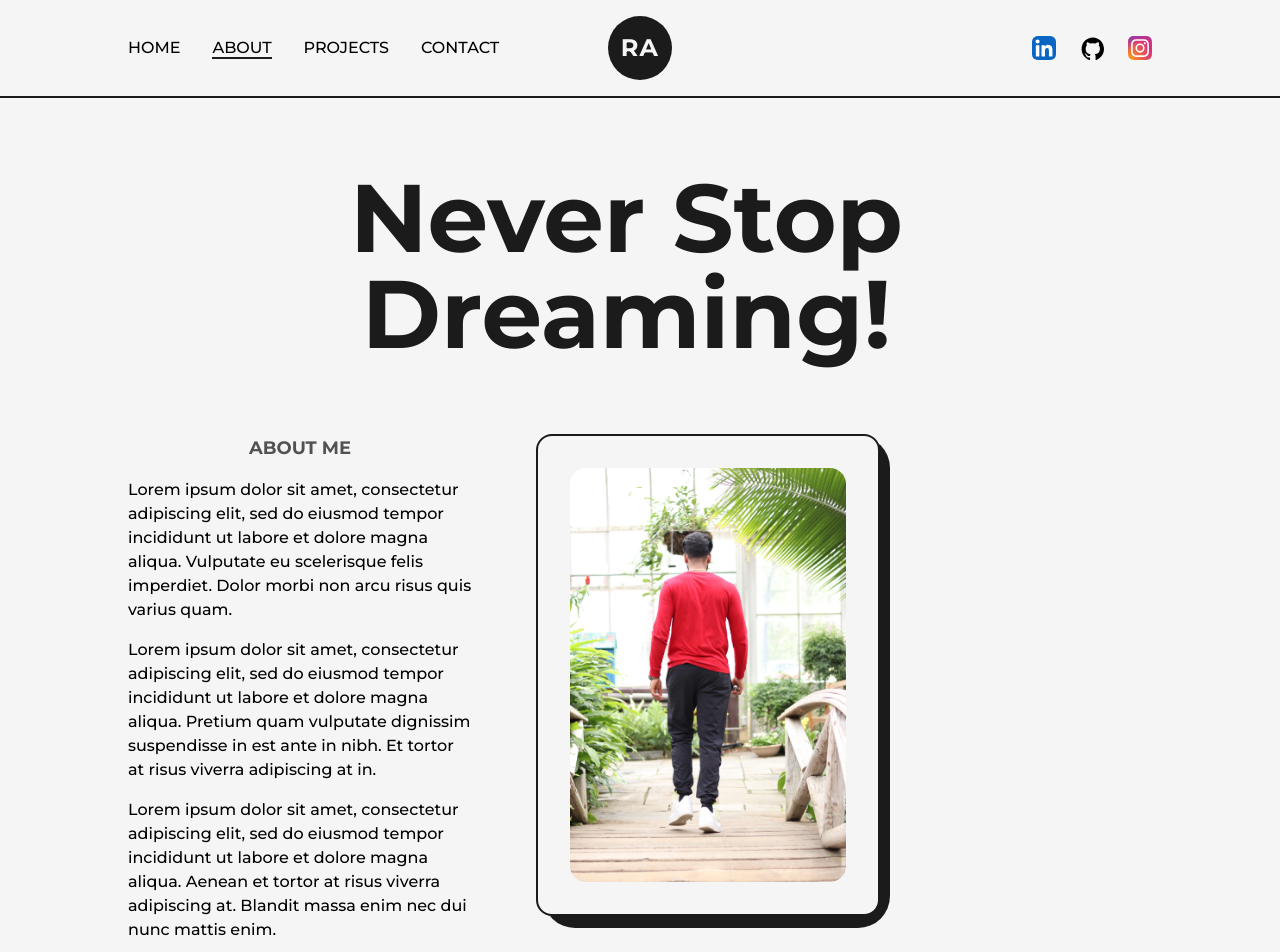
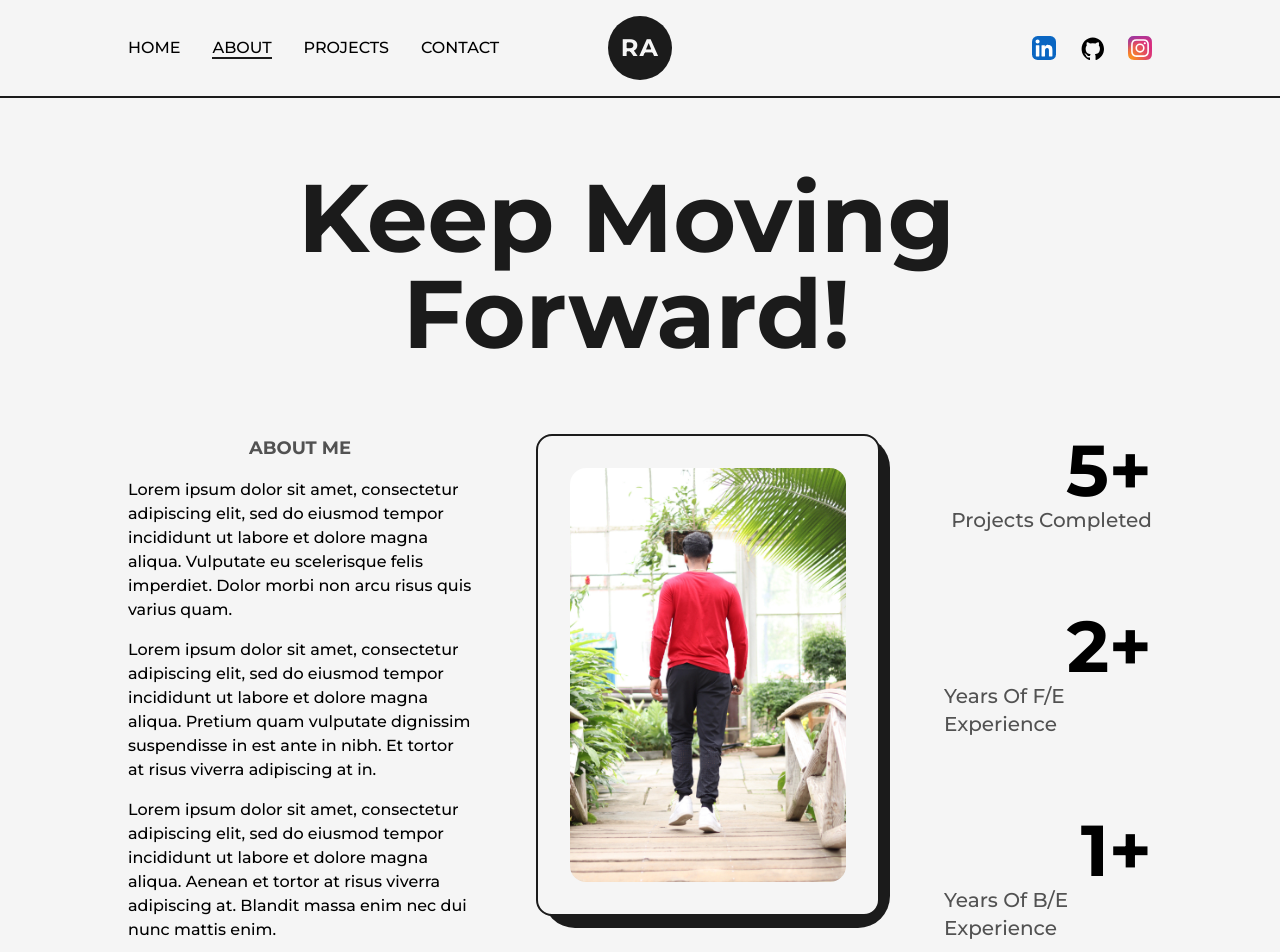
Before and after one commit to ryanabeysinghe/Personal-Portfolio, a Next.js app: page /about in a window 1280 px wide. Shown: the top 952 px of the page. Built offline with nearby package versions, Linux system fonts and the light colour scheme.

Commit message:
adding pfp, biography, and metrics for about page

```diff
--- /dev/null
+++ b/src/components/Skills.js
@@ -0,0 +1,11 @@
+import React from 'react'
+
+const Skills = () => {
+  return (
+    <>
+
+    </>
+  );
+};
+
+export default Skills
--- a/src/pages/about.js
+++ b/src/pages/about.js
@@ -1,9 +1,37 @@
-import React from 'react'
+import React, { useRef, useEffect } from 'react'
 import Head from 'next/head'
 import TextAnimation from '@/components/TextAnimation'
-import Layout from '@/components/Layout';
+import Layout from '@/components/Layout'
 import portraitPicture from '../../public/images/profile/portraitPicture.jpg'
-import Image from 'next/image';
+import Image from 'next/image'
+import { motionValue, useInView, useMotionValue, useSpring } from 'framer-motion'
+import Skills from '@/components/Skills'
+
+const NumAnimation = ({num}) => {
+    const ref = useRef(null);
+    const motionVal = useMotionValue(0);
+
+    const springVal = useSpring(motionVal, { duration: 3000 });
+    const isInView = useInView(ref, { once: true });
+
+    useEffect(() => {
+      if (isInView) {
+        motionVal.set(num);
+      }
+    }, [isInView, num, motionValue])
+
+    useEffect(() => {
+      springVal.on("change", (upToDate) => {
+        //console.log(upToDate)
+
+        if (ref.current && upToDate.toFixed(0) <= num) {
+            ref.current.textContent = upToDate.toFixed(0)
+        }
+      })
+    }, [springVal, num])
+
+    return <span ref={ref}></span>
+}
 
 const About = () => {
     return (
@@ -14,7 +42,7 @@ const About = () => {
             </Head>
             <main className='flex w-full flex-col items-center justify-center'>
                 <Layout className='pt-16'>
-                    <TextAnimation text="Never Stop Dreaming!" className='mb-16' />
+                    <TextAnimation text="Keep Moving Forward!" className='mb-16' />
                     <div className='grid w-full grid-cols-8 gap-16'>
                         <div className='col-span-3 flex flex-col items-center justify-start'>
                             <h2 className='mb-4 text-lg font-bold uppercase text-dark/75'>About Me</h2>
@@ -37,8 +65,34 @@ const About = () => {
                             <Image src={portraitPicture} alt='Ryan Abeysinghe Profile Picture' className='w-full h-auto rounded-2xl pointer-events-none' />
                         </div>
 
+                        <div className='col-span-2 flex flex-col items-end justify-between'>
+
+                            <div className='flex flex-col items-end justify-center'>
+                                <span className='inline-block text-7xl font-bold'>
+                                    <NumAnimation num={5} />+
+                                </span>
+                                <h2 className='text-xl font-medium capitalize text-dark/75'>projects completed</h2>
+                            </div>
+
+                            <div className='flex flex-col items-end justify-center'>
+                                <span className='inline-block text-7xl font-bold'>
+                                    <NumAnimation num={2} />+
+                                </span>
+                                <h2 className='text-xl font-medium capitalize text-dark/75'>years of F/E experience</h2>
+                            </div>
+
+                            <div className='flex flex-col items-end justify-center'>
+                                <span className='inline-block text-7xl font-bold'>
+                                    <NumAnimation num={1} />+
+                                </span>
+                                <h2 className='text-xl font-medium capitalize text-dark/75'>years of B/E experience</h2>
+                            </div>
+
+                        </div>
 
                     </div>
+
+                <Skills />
 
                 </Layout>
 
```
